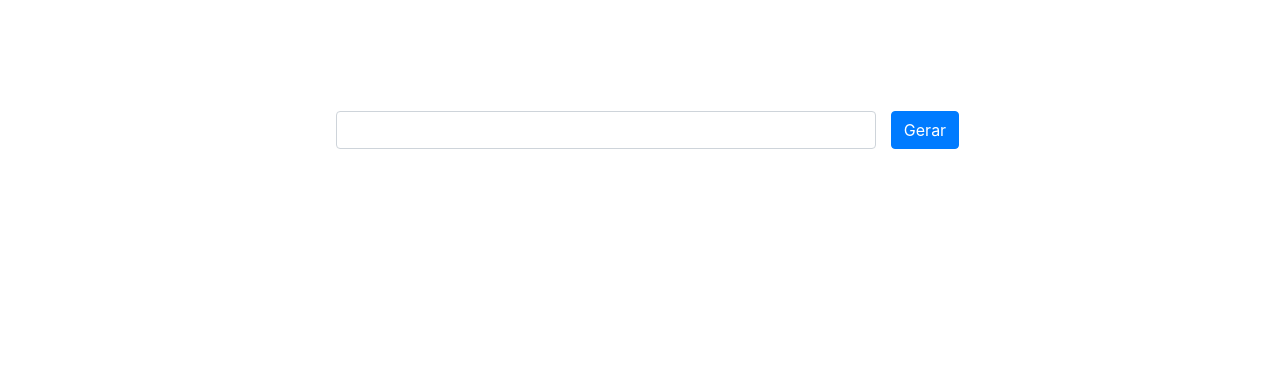
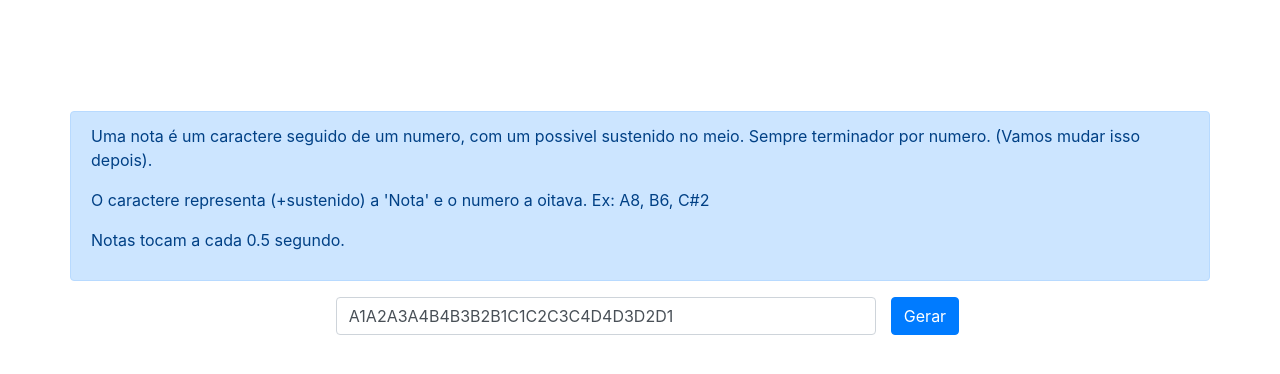
Before and after one commit to mlcruz/tcp-2020, a React (Create React App) app: page / in a window 1280 px wide. Shown: the top 374 px of the page. Built offline with nearby package versions, Linux system fonts and the light colour scheme.

Commit message:
working prototype

```diff
--- a/src/App.tsx
+++ b/src/App.tsx
@@ -1,28 +1,55 @@
-import React from "react";
+import React, { useState } from "react";
 import SoundGeneratorButton from "./components/SoundGeneratorButton";
 import { parseNotesFromText } from "./utils/parseTextInput";
 
 // Componente principal da aplicação.
+// Utilizamos aqui um componente funcional em vez de um orientado a objetos
+// Componentes orientados a objeto são "legacy", e utilizaremos no resto do trabalho só para
+// conformar com a necessidade do trabalho ser orientado a objetos
+// Um componente funcionar retornando é o equivalente de uma chamada do render() em um compoennete orientado a objetos
+
 function App() {
-  console.log(parseNotesFromText("A1A2A3A3B#4"));
+  // Aqui criamos um estado para o campo de texto, iniciando vazio. A ideia é que o input vai modificar
+  // esse campo.
+  // O texto docampo então é passado como parametro para o componente gerador de som
+
+  const [textInput, setTextInput] = useState(
+    "A1A2A3A4B4B3B2B1C1C2C3C4D4D3D2D1"
+  );
 
   return (
     <div className="App">
       <header className="App-header">
         <div className="container">
-          <div style={{ marginTop: "10%" }}>
-            <div
-              className="row justify-content-center align-items-center"
-              style={{ marginTop: "auto", marginBottom: "auto" }}
-            >
-              <div className={"col-sm-6"}>
-                <input type="text" className="form-control" />
-              </div>
-              <div className={"colm-6"}>
-                <SoundGeneratorButton
-                  input={"A1C2C3D4G5"}
-                ></SoundGeneratorButton>
-              </div>
+          <div style={{ marginTop: "10%" }}></div>
+          <div className="row justify-content-center align-items-center">
+            <div className={"alert alert-primary"}>
+              <p>
+                Uma nota é um caractere seguido de um numero, com um possivel
+                sustenido no meio. Sempre terminador por numero. (Vamos mudar
+                isso depois).
+              </p>
+              <p>
+                O caractere representa (+sustenido) a 'Nota' e o numero a
+                oitava. Ex: A8, B6, C#2
+              </p>
+
+              <p>Notas tocam a cada 0.5 segundo.</p>
+            </div>
+          </div>
+          <div className="row justify-content-center align-items-center">
+            <div className={"col-sm-6"}>
+              <input
+                type="text"
+                className="form-control"
+                value={textInput}
+                onChange={(e) => {
+                  setTextInput(e.target.value);
+                }}
+              />
+            </div>
+            <div className={"colm-6"}>
+              <SoundGeneratorButton input={textInput}></SoundGeneratorButton>
             </div>
           </div>
         </div>
```
